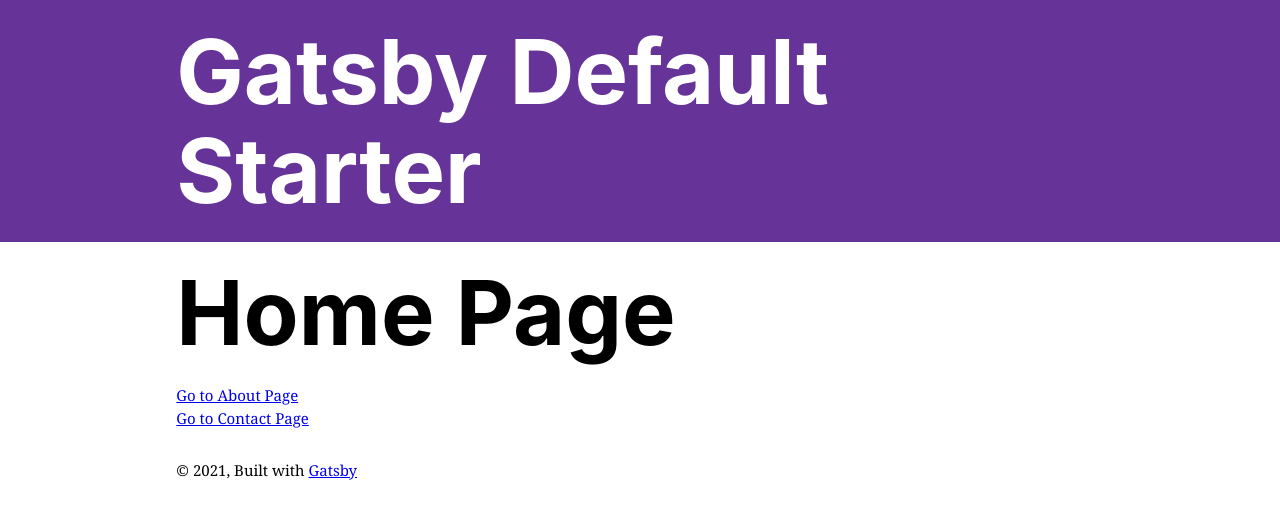
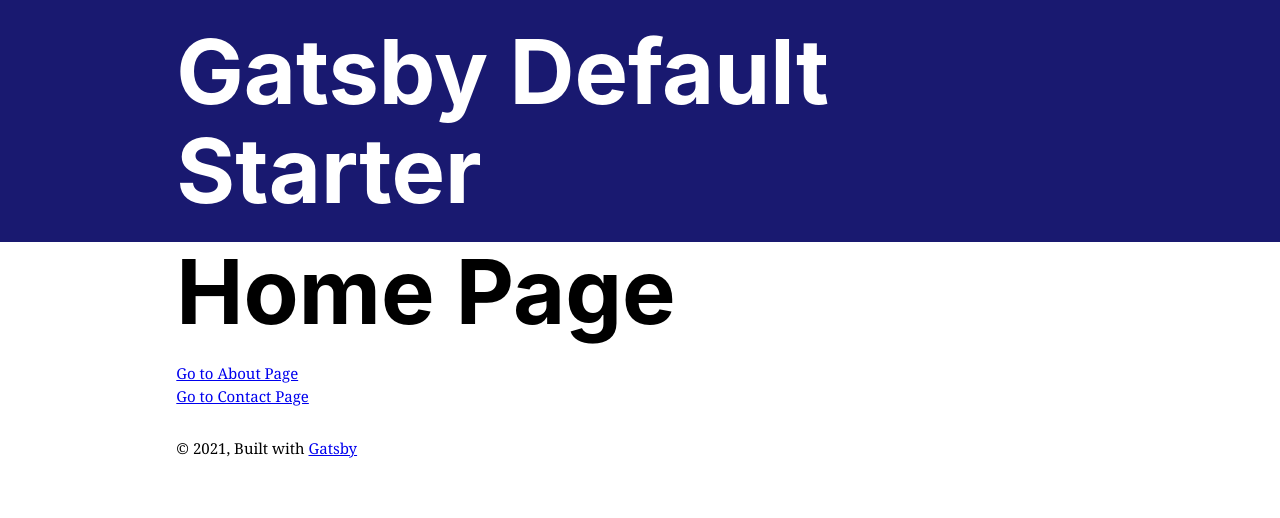
Before and after one commit to dkempton12/portfolio-2021, a Gatsby site: page / in a window 1280 px wide. Built offline with nearby package versions, Linux system fonts and the light colour scheme; Gatsby itself is replaced by a stand-in of ours.

Commit message:
adding sass package

```diff
--- a/gatsby-config.js
+++ b/gatsby-config.js
@@ -27,6 +27,7 @@ module.exports = {
         accessToken: process.env.GATSBY_CONTENTFUL_ACCESS_TOKEN,
       },
     },
+    `gatsby-plugin-sass`,
     {
       resolve: `gatsby-plugin-manifest`,
       options: {
--- a/package.json
+++ b/package.json
@@ -12,6 +12,7 @@
     "gatsby-plugin-manifest": "^3.6.0",
     "gatsby-plugin-offline": "^4.6.0",
     "gatsby-plugin-react-helmet": "^4.6.0",
+    "gatsby-plugin-sass": "^4.8.0",
     "gatsby-plugin-sharp": "^3.6.0",
     "gatsby-source-contentful": "^5.7.1",
     "gatsby-source-filesystem": "^3.6.0",
@@ -21,6 +22,7 @@
     "react": "^17.0.1",
     "react-dom": "^17.0.1",
     "react-helmet": "^6.1.0",
+    "sass": "^1.35.1",
     "styled-components": "^5.3.0"
   },
   "devDependencies": {
--- a/src/components/Header/header.js
+++ b/src/components/Header/header.js
@@ -2,13 +2,10 @@ import * as React from "react"
 import PropTypes from "prop-types"
 import { Link } from "gatsby"
 
+import classes from "./header.scss"
+
 const Header = ({ siteTitle }) => (
-  <header
-    style={{
-      background: `rebeccapurple`,
-      marginBottom: `1.45rem`,
-    }}
-  >
+  <header className="header">
     <div
       style={{
         margin: `0 auto`,
--- /dev/null
+++ b/src/components/Header/header.scss
@@ -0,0 +1,3 @@
+.header {
+  background: var(--darkblue);
+}
```
Also changed, not shown: 1 other file.
